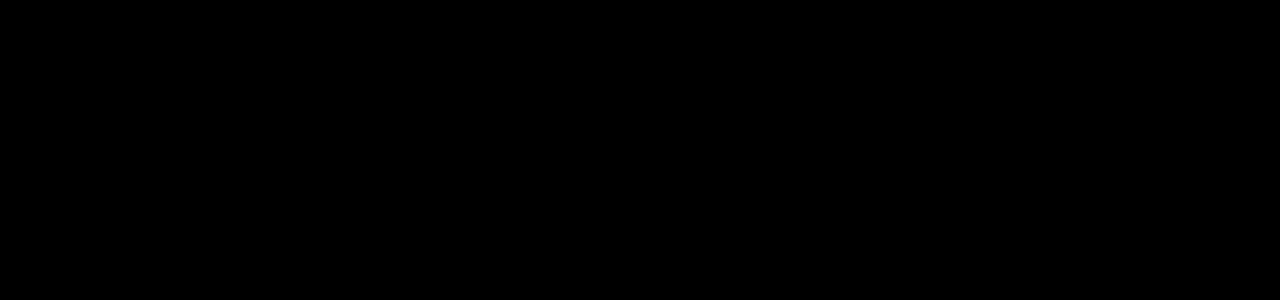
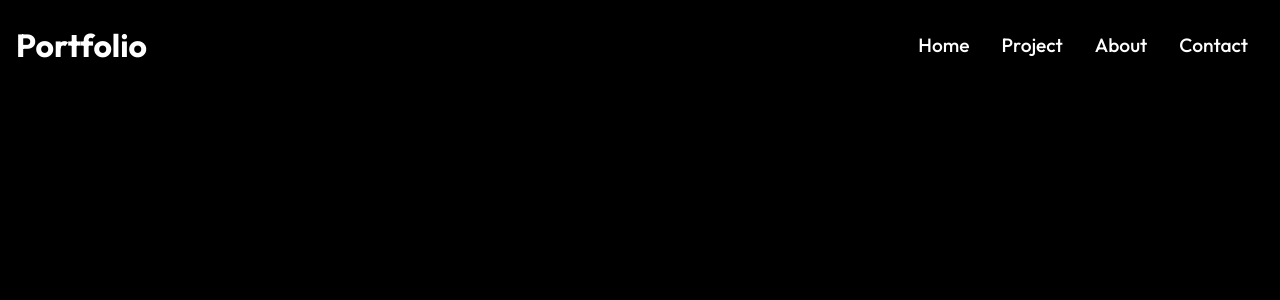
Before and after one commit to Rahul7549/rahul_porfolio, a React (Create React App) app: page / in a window 1280 px wide. Before the commit this address had no page. Shown: the top 300 px of the page. Built offline with nearby package versions, Linux system fonts and the light colour scheme.

Commit message:
top loader added

```diff
--- a/package.json
+++ b/package.json
@@ -13,6 +13,7 @@
     "react-icons": "^4.11.0",
     "react-router-dom": "^6.15.0",
     "react-scripts": "5.0.1",
+    "react-top-loading-bar": "^2.3.1",
     "web-vitals": "^2.1.4"
   },
   "scripts": {
--- a/public/index.html
+++ b/public/index.html
@@ -7,7 +7,7 @@
     <meta name="theme-color" content="#000000" />
     <meta
       name="description"
-      content="Web site created using create-react-app"
+      content="Portfolio website created using React js"
     />
     <link rel="apple-touch-icon" href="%PUBLIC_URL%/logo192.png" />
     <!--
@@ -24,7 +24,7 @@
       work correctly both with client-side routing and a non-root public URL.
       Learn how to configure a non-root public URL by running `npm run build`.
     -->
-    <title>React App</title>
+    <title>Rahul Kumar Sharma</title>
   </head>
   <body>
     <noscript>You need to enable JavaScript to run this app.</noscript>
--- a/src/App.js
+++ b/src/App.js
@@ -5,14 +5,21 @@ import Contact from "./routes/Contact"
 import { Route, Routes } from "react-router-dom";
 import Home from "./routes/Home";
 
+import { useState } from "react";
+import Navbar from "./components/navBar/Navbar";
+
 function App() {
+
+
+
   return (
     <>
+    <Navbar/>
     <Routes basename="/rahul_portfolio">
-      <Route exact path="/rahul_portfolio"  element={<Home/>}/>
-      <Route exact path="/rahul_portfolio/contact" element={<Contact/>}/>
-      <Route exact path="/rahul_portfolio/project" element={<Project/>}/>
-      <Route exact path="/rahul_portfolio/about" element={<About/>}/>
+      <Route exact path="/rahul_portfolio"  element={<Home />}/>
+      <Route exact path="/rahul_portfolio/contact" element={<Contact />}/>
+      <Route exact path="/rahul_portfolio/project" element={<Project />}/>
+      <Route exact path="/rahul_portfolio/about" element={<About />}/>
     </Routes>
     </>
   );
--- a/src/components/navBar/Navbar.js
+++ b/src/components/navBar/Navbar.js
@@ -1,50 +1,57 @@
 import React, { useState } from 'react'
 import { Link } from 'react-router-dom'
 import './NavbarStyles.css'
-import {FaBars, FaTimes} from 'react-icons/fa'
-
+import { FaBars, FaTimes } from 'react-icons/fa'
+import LoadingBar from 'react-top-loading-bar'
 export default function Navbar() {
 
-  const [showHamburger,setHamburger]=useState(false);
-  const handleHamburger=()=>setHamburger(!showHamburger);
+  const [showHamburger, setHamburger] = useState(false);
+  const handleHamburger = () => setHamburger(!showHamburger);
+  const [progress, setProgress] = useState(0)
+  const [headerColor, seHeaderColor] = useState(false);
 
-  const [headerColor,seHeaderColor]=useState(false);
-
-  const scrollView=()=>{
-    if(window.scrollY>=100){
+  const scrollView = () => {
+    if (window.scrollY >= 100) {
       seHeaderColor(true);
-    }else{
+    } else {
       seHeaderColor(false);
     }
   }
 
-  window.addEventListener('scroll',scrollView);
+  window.addEventListener('scroll', scrollView);
 
 
   return (
     <>
+      <LoadingBar
+        color='#f11946'
+        progress={progress}
+        onLoaderFinished={() => setProgress(0)}
+      />
       <div className="header">
         <Link to="/rahul_portfolio">
-        <h1>Portfolio</h1>
+          <h1 onClick={() => setProgress(100)} >Portfolio</h1>
         </Link>
-      <ul className={showHamburger? "nav-menu active" :"nav-menu"}>
+        <ul className={showHamburger ? "nav-menu active" : "nav-menu"}>
           <li>
-            <Link to="/rahul_portfolio">Home</Link>
+            <Link onClick={() => setProgress(100)} to="/rahul_portfolio">
+              <span>Home</span>
+            </Link>
           </li>
           <li>
-            <Link to="/rahul_portfolio/project">Project</Link>
+            <Link onClick={() => setProgress(100)} to="/rahul_portfolio/project">Project</Link>
           </li>
           <li>
-            <Link to="/rahul_portfolio/about">About</Link>
+            <Link onClick={() => setProgress(100)} to="/rahul_portfolio/about">About</Link>
           </li>
           <li>
-            <Link to="/rahul_portfolio/contact">Contact</Link>
+            <Link onClick={() => setProgress(100)} to="/rahul_portfolio/contact">Contact</Link>
           </li>
         </ul>
         <div className='hamburger' onClick={handleHamburger}>
           {showHamburger ?
-        (<FaTimes size={20} style={{color:"#fff"}}/>):
-        (<FaBars size={20}  style={{color:"#fff"}}/>)
+            (<FaTimes size={20} style={{ color: "#fff" }} />) :
+            (<FaBars size={20} style={{ color: "#fff" }} />)
           }
         </div>
       </div>
--- a/src/routes/About.js
+++ b/src/routes/About.js
@@ -5,9 +5,9 @@ import Footer from '../components/footer/Footer'
 import AboutContent from '../components/about-content/AboutContent'
 
 export default function About() {
+  document.title='About';
   return (
     <div>
-      <Navbar/>
       <BackGroundImg heading="ABOUT."
       text="I am a friendly Front End Developer"/>
       <AboutContent/>
--- a/src/routes/Contact.js
+++ b/src/routes/Contact.js
@@ -4,9 +4,9 @@ import BackGroundImg from '../components/background-image/BackGroundImg'
 import Footer from '../components/footer/Footer'
 import ContactForm from '../components/contact-content/ContactForm'
 export default function Contact() {
+  document.title='Contact';
   return (
     <div>
-       <Navbar/>
        <BackGroundImg heading="CONTACT."
        text="Let's have chat !"/>
        <ContactForm/>
--- a/src/routes/Home.js
+++ b/src/routes/Home.js
@@ -4,9 +4,9 @@ import HomeBackGroundImage from '../../src/components/background-image/HomeBackG
 import Footer from '../../src/components/footer/Footer'
 import ProjectCard from '../components/project-card/ProjectCard'
 export default function Home() {
+  document.title='Home';
   return (
     <>
-     <Navbar/>
      <HomeBackGroundImage/>
      <ProjectCard/>
      <Footer/>
--- a/src/routes/Project.js
+++ b/src/routes/Project.js
@@ -7,7 +7,6 @@ export default function Project() {
   return (
 
      <div>
-        <Navbar/>
         <BackGroundImg heading="PROJECTS."
         text="some of project my most recent works"/>
         <ProjectCard/>
```
Also changed, not shown: 2 other files (tests, documents, lock files or other folders). Lines whose indentation alone changed are shown as unchanged.
